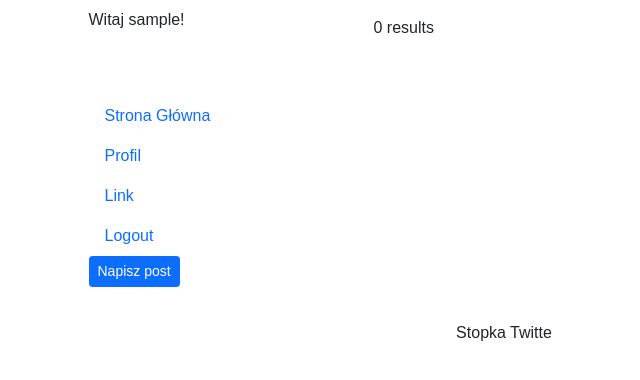
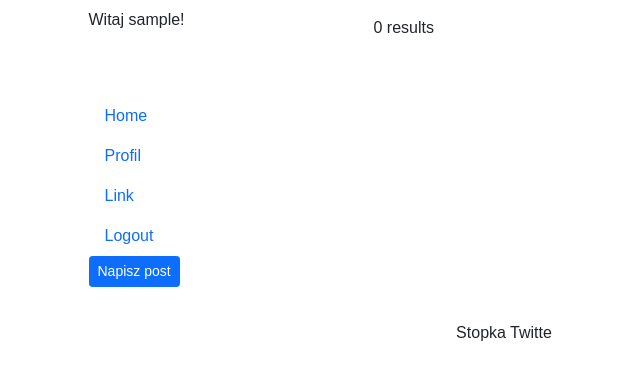
Before and after one commit to nowaxik/Twitte, a PHP site: page /profil.php in a window 1280 px wide. Shown: the top 380 px of the page, without its empty margins (136-776 px from the left). Run offline with PHP 8.4, Linux system fonts and the light colour scheme; the visitor is signed in with stand-in values (Sample User, id 1); data that the repository does not hold is empty.

Commit message:
Zmiana nazwy pierwszej pozycji

```diff
--- a/Twitte/nav.php
+++ b/Twitte/nav.php
@@ -21,7 +21,7 @@
 <br>
 <br>
 <nav class="nav flex-column">
-    <a class="nav-link active" aria-current="page" href="twitte.php">Strona Główna</a>
+    <a class="nav-link active" aria-current="page" href="twitte.php">Home</a>
     <a class="nav-link" href="profil.php">Profil</a>
     <a class="nav-link" href="#">Link</a>
     <a class="nav-link" href="logout.php">Logout</a>
```
